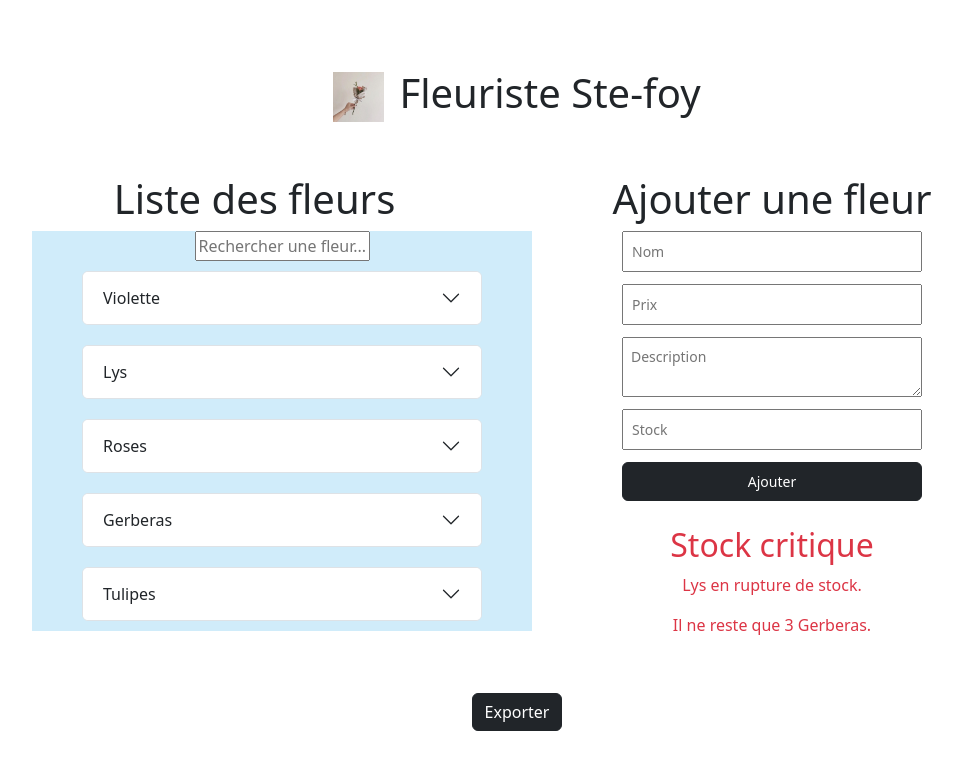
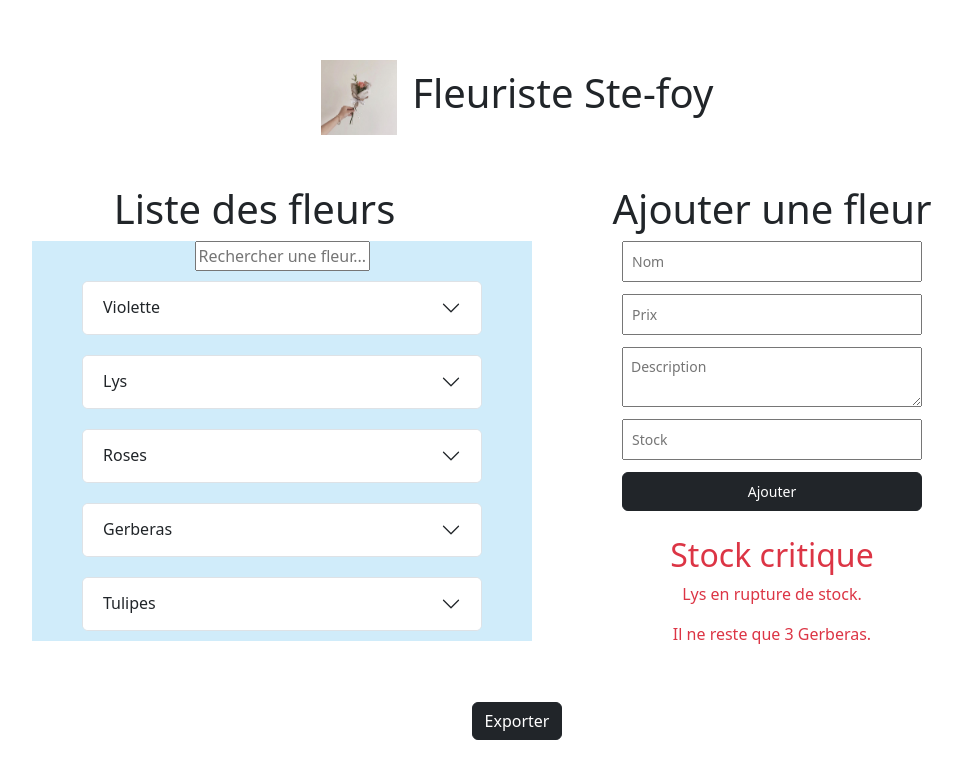
Before and after one commit to Tasnimetr/appweb-trpr01, a Vue app in the folder trpr01/my-app/: page / in a window 1280 px wide. Shown: the top 778 px of the page, without its empty margins (123-1085 px from the left). Built offline with nearby package versions, Linux system fonts and the light colour scheme.

Commit message:
Ajout du workflow

```diff
--- a/trpr01/my-app/src/App.vue
+++ b/trpr01/my-app/src/App.vue
@@ -40,7 +40,7 @@ import { editedFlower, duplicatedFlower } from './products';
 }
 
 .container1>img {
-  height: 50px;
+  height: 75px;
   width: auto;
 }
 
```
